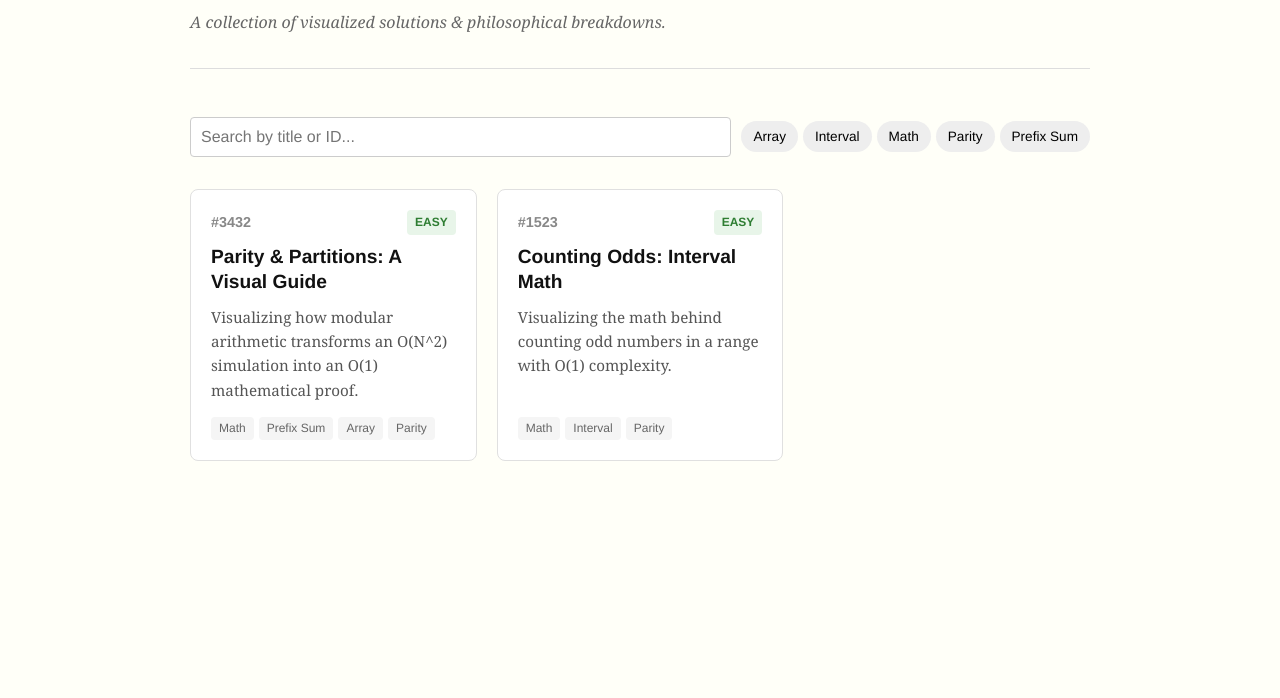
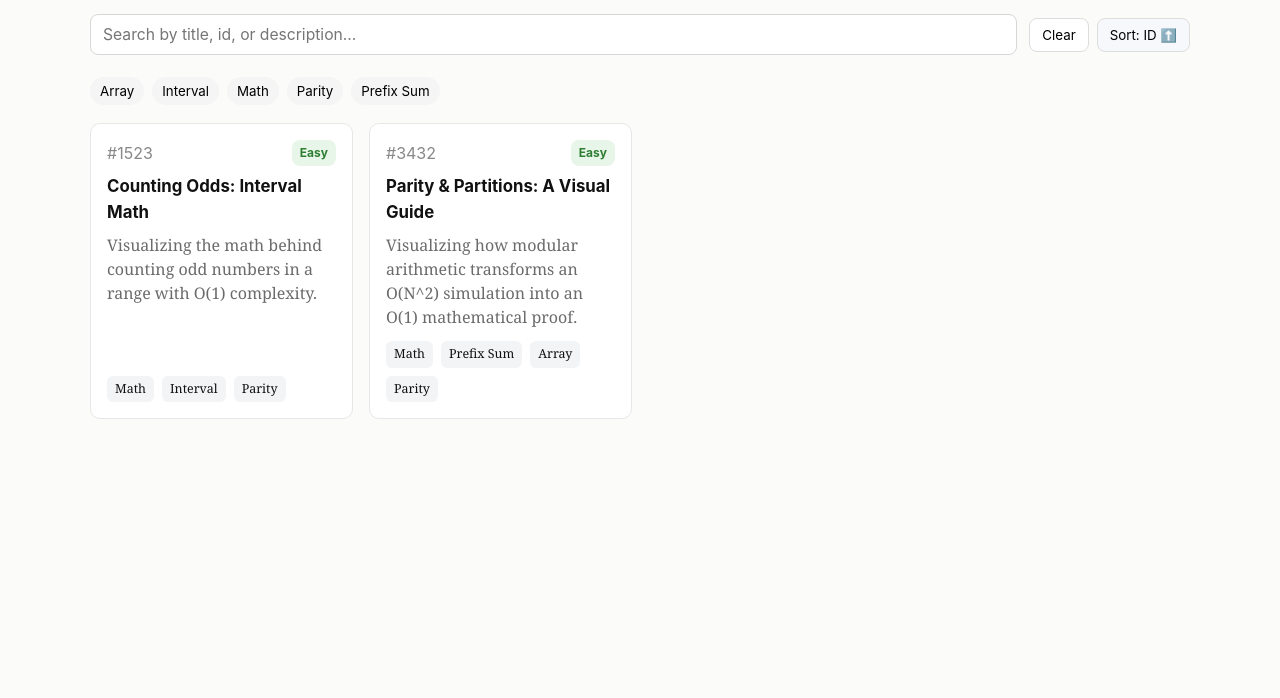
Before and after one commit to linquert/linquert.github.io, a plain HTML site: page index.html in a window 1280 px wide. Shown: the part 102-800 px from the top of the page. Drawn offline with Linux system fonts and the light colour scheme.

Commit message:
Refactor index.html for improved structure and styling
Updated HTML structure, improved styling, and enhanced accessibility features. Added meta description and refined layout for better usability.

```diff
--- a/index.html
+++ b/index.html
@@ -1,270 +1,235 @@
-<!DOCTYPE html>
+<!doctype html>
 <html lang="en">
 <head>
-    <meta charset="UTF-8">
-    <meta name="viewport" content="width=device-width, initial-scale=1.0">
-    <title>Algorithm Notes</title>
+  <meta charset="utf-8" />
+  <meta name="viewport" content="width=device-width,initial-scale=1" />
+  <title>Algorithm Notebook — Index</title>
+  <meta name="description" content="Searchable index of algorithm solutions with accessible filtering, highlighting, and safe rendering." />
   <style>
-        :root {
-            --bg-color: #fffff8;
-            --text-color: #111;
-            --accent-color: #D64545;
-            --secondary-color: #2E86C1;
-            --font-body: 'Georgia', 'Times New Roman', serif;
-            --font-head: 'Helvetica Neue', Helvetica, Arial, sans-serif;
+    :root{
+      --bg:#fbfbf9; --card:#fff; --muted:#6b6b6b; --accent:#2E86C1; --radius:10px; --maxw:1100px;
+      --font-head: 'Inter', system-ui, -apple-system, 'Segoe UI', Roboto, Helvetica, Arial;
+      --font-body: Georgia, 'Times New Roman', serif;
     }
+    *{box-sizing:border-box}
+    body{margin:0;padding:24px;background:var(--bg);color:#111;font-family:var(--font-body);line-height:1.5}
+    .container{max-width:var(--maxw);margin:0 auto}
+    header{display:flex;flex-direction:column;gap:6px;margin-bottom:18px}
+    h1{font-family:var(--font-head);font-size:1.9rem;margin:0}
+    .subtitle{color:var(--muted);font-size:0.95rem}
 
-        body {
-            background-color: var(--bg-color);
-            color: var(--text-color);
-            font-family: var(--font-body);
-            line-height: 1.6;
-            margin: 0;
-            padding: 2rem;
-        }
+    /* controls */
+    .controls{display:flex;gap:12px;align-items:center;margin:18px 0 22px;flex-wrap:wrap}
+    .search{display:flex;flex:1;min-width:220px}
+    input[type="search"]{flex:1;padding:10px 12px;border-radius:8px;border:1px solid #d7d7d7;font-size:0.98rem;font-family:var(--font-head);outline-offset:3px}
+    input[type="search"]:focus{box-shadow:0 0 0 4px rgba(46,134,193,0.08);border-color:var(--accent)}
+    .controls .btn{padding:8px 12px;border-radius:8px;border:1px solid #ddd;background:#fff;cursor:pointer;font-family:var(--font-head)}
+    .controls .btn.secondary{background:#f6f8fb}
 
-        header {
-            max-width: 900px;
-            margin: 0 auto 3rem auto;
-            border-bottom: 1px solid #ddd;
-            padding-bottom: 1rem;
-        }
+    /* tagbar */
+    .tagbar{display:flex;gap:8px;flex-wrap:wrap;align-items:center}
+    .tag{background:#f5f5f5;padding:6px 10px;border-radius:999px;border:0;font-family:var(--font-head);cursor:pointer}
+    .tag[aria-pressed="true"]{background:var(--accent);color:#fff;box-shadow:0 2px 8px rgba(46,134,193,0.12)}
 
-        h1 {
-            font-family: var(--font-head);
-            font-size: 2.5rem;
-            margin: 0;
-        }
+    /* grid */
+    .grid{display:grid;grid-template-columns:repeat(auto-fill,minmax(260px,1fr));gap:16px}
+    .card{background:var(--card);padding:16px;border-radius:var(--radius);border:1px solid #e7e7e7;display:flex;flex-direction:column;min-height:140px;text-decoration:none;color:inherit}
+    .card:hover{transform:translateY(-3px);box-shadow:0 8px 24px rgba(0,0,0,0.05)}
+    .card .meta{display:flex;justify-content:space-between;align-items:center;margin-bottom:8px}
+    .id{font-family:var(--font-head);color:#888}
+    .difficulty{font-family:var(--font-head);font-weight:700;font-size:0.75rem;padding:4px 8px;border-radius:8px}
+    .diff-easy{background:#e8f5e9;color:#2e7d32}
+    .diff-medium{background:#fff3e0;color:#ef6c00}
+    .diff-hard{background:#ffebee;color:#c62828}
+    h2{font-family:var(--font-head);font-size:1.05rem;margin:0 0 8px}
+    p.desc{margin:0 0 12px;color:var(--muted);flex:1}
+    .tags{display:flex;gap:8px;flex-wrap:wrap}
+    .tag-pill{background:#f2f4f6;padding:4px 8px;border-radius:6px;font-size:0.78rem}
 
-        /* --- Filtering Section --- */
-        .controls {
-            max-width: 900px;
-            margin: 0 auto 2rem auto;
-            display: flex;
-            gap: 10px;
-            flex-wrap: wrap;
-            align-items: center;
-        }
+    /* utilities */
+    .controls-small{display:flex;gap:8px}
+    .no-results{padding:14px;border-radius:10px;background:#fff7f5;border:1px solid #f2d6d4;color:#7a2922}
+    mark{background: #ffd54f; color: #111; padding:0 2px;border-radius:2px}
 
-        input[type="text"] {
-            padding: 10px;
-            border: 1px solid #ccc;
-            border-radius: 4px;
-            font-family: var(--font-head);
-            font-size: 1rem;
-            flex-grow: 1;
-        }
-
-        .tag-filter {
-            background: #eee;
-            border: none;
-            padding: 8px 12px;
-            border-radius: 20px;
-            cursor: pointer;
-            font-family: var(--font-head);
-            font-size: 0.85rem;
-            transition: all 0.2s;
-        }
-
-        .tag-filter:hover { background: #ddd; }
-        .tag-filter.active { background: var(--secondary-color); color: white; }
-
-        /* --- Grid Layout --- */
-        .grid {
-            max-width: 900px;
-            margin: 0 auto;
-            display: grid;
-            grid-template-columns: repeat(auto-fill, minmax(280px, 1fr));
-            gap: 20px;
-        }
-
-        .card {
-            background: white;
-            border: 1px solid #e0e0e0;
-            border-radius: 8px;
-            padding: 20px;
-            transition: transform 0.2s, box-shadow 0.2s;
-            text-decoration: none;
-            color: inherit;
-            display: flex;
-            flex-direction: column;
-        }
-
-        .card:hover {
-            transform: translateY(-3px);
-            box-shadow: 0 5px 15px rgba(0,0,0,0.08);
-            border-color: var(--secondary-color);
-        }
-
-        .card-header {
-            display: flex;
-            justify-content: space-between;
-            align-items: center;
-            margin-bottom: 10px;
-        }
-
-        .card-id {
-            font-family: var(--font-head);
-            font-weight: bold;
-            color: #888;
-            font-size: 0.9rem;
-        }
-
-        .difficulty {
-            font-family: var(--font-head);
-            font-size: 0.75rem;
-            padding: 3px 8px;
-            border-radius: 4px;
-            font-weight: bold;
-            text-transform: uppercase;
-        }
-
-        .diff-easy { background: #e8f5e9; color: #2e7d32; }
-        .diff-medium { background: #fff3e0; color: #ef6c00; }
-        .diff-hard { background: #ffebee; color: #c62828; }
-
-        .card h2 {
-            font-family: var(--font-head);
-            font-size: 1.2rem;
-            margin: 0 0 10px 0;
-            line-height: 1.3;
-        }
-
-        .card p {
-            font-size: 0.95rem;
-            color: #555;
-            margin: 0 0 15px 0;
-            flex-grow: 1;
-        }
-
-        .card-tags {
-            display: flex;
-            flex-wrap: wrap;
-            gap: 5px;
-        }
-
-        .tag {
-            font-family: var(--font-head);
-            font-size: 0.75rem;
-            background: #f5f5f5;
-            padding: 2px 8px;
-            border-radius: 4px;
-            color: #666;
+    @media (max-width:520px){
+      .controls{flex-direction:column;align-items:stretch}
+      .search{order:1}
     }
   </style>
 </head>
 <body>
-
+  <div class="container">
     <header>
       <h1>Algorithm Notebook</h1>
-    <p style="color: #666; font-style: italic;">A collection of visualized solutions & philosophical breakdowns.</p>
+      <div class="subtitle">Search, filter and browse algorithm solutions — accessible, safe, and fast.</div>
     </header>
 
-<div class="controls">
-    <input type="text" id="search-box" placeholder="Search by title or ID...">
-    <!-- Tags will be injected here by JS -->
-    <div id="tag-container" style="display:flex; gap:5px;"></div>
+    <div class="controls" role="region" aria-label="Controls">
+      <div class="search" role="search">
+        <input id="searchBox" type="search" placeholder="Search by title, id, or description..." aria-label="Search solutions" />
       </div>
 
-<div class="grid" id="solution-grid">
-    <!-- Cards injected here -->
+      <div class="controls-small">
+        <button id="clearBtn" class="btn" title="Clear filters">Clear</button>
+        <button id="sortBtn" class="btn secondary" title="Toggle sort order">Sort: ID ⬆️</button>
+      </div>
+    </div>
+
+    <div id="tagBar" class="tagbar" role="toolbar" aria-label="Filter by tags"></div>
+
+    <main style="margin-top:18px">
+      <div id="results" class="grid" aria-live="polite" aria-busy="false"></div>
+      <div id="noResults" class="no-results" style="display:none;margin-top:12px">No solutions found. Try clearing filters.</div>
+    </main>
   </div>
 
   <script>
+    /* Improved index.html script
+       - Safely fetches data.json
+       - Uses DOM APIs (no innerHTML for untrusted content)
+       - Debounced search, tag multi-select, highlighting, sorting
+    */
+
+    const DATA_URL = 'data.json';
     let allData = [];
-    let activeTag = null;
+    let activeTags = new Set();
+    let sortAsc = true; // true => ascending by numeric id when possible
 
-    async function loadSolutions() {
-        try {
-            const response = await fetch('data.json');
-            if (!response.ok) throw new Error("Could not load data.json");
-            allData = await response.json();
+    const el = {
+      search: document.getElementById('searchBox'),
+      tagBar: document.getElementById('tagBar'),
+      results: document.getElementById('results'),
+      noResults: document.getElementById('noResults'),
+      clearBtn: document.getElementById('clearBtn'),
+      sortBtn: document.getElementById('sortBtn')
+    };
 
-            generateTags();
-            renderGrid(allData);
-        } catch (error) {
-            console.error(error);
-            document.getElementById('solution-grid').innerHTML = `<p>Error loading solutions. Did you run <code>python generate_index.py</code>?</p>`;
-        }
+    // Utility: escape regex special chars
+    function escapeRegExp(string){
+      return string.replace(/[.*+?^${}()|[\\]\\]/g, '\\$&');
     }
 
-    function generateTags() {
-        const tags = new Set();
-        allData.forEach(item => item.tags.forEach(t => tags.add(t)));
+    // Safe highlight: returns DocumentFragment with mark around matches
+    function highlightText(text, query){
+      const frag = document.createDocumentFragment();
+      if(!query){ frag.appendChild(document.createTextNode(text)); return frag; }
+      const q = escapeRegExp(query);
+      const re = new RegExp(q, 'gi');
+      let lastIndex = 0;
+      let m;
+      while((m = re.exec(text))){
+        if(m.index > lastIndex){
+          frag.appendChild(document.createTextNode(text.slice(lastIndex, m.index)));
+        }
+        const mark = document.createElement('mark');
+        mark.textContent = m[0];
+        frag.appendChild(mark);
+        lastIndex = re.lastIndex;
+      }
+      if(lastIndex < text.length) frag.appendChild(document.createTextNode(text.slice(lastIndex)));
+      return frag;
+    }
 
-        const container = document.getElementById('tag-container');
-        Array.from(tags).sort().forEach(tag => {
+    // Render a single card safely
+    function renderCard(item, query){
+      const a = document.createElement('a');
+      a.className = 'card';
+      a.href = item.path || '#';
+      a.setAttribute('rel', 'noopener noreferrer');
+
+      const meta = document.createElement('div'); meta.className = 'meta';
+      const idSpan = document.createElement('div'); idSpan.className = 'id'; idSpan.textContent = `#${item.id || ''}`;
+      const diff = document.createElement('div'); diff.className = 'difficulty ' + (item.difficulty ? ('diff-' + item.difficulty.toLowerCase()) : '');
+      diff.textContent = item.difficulty || '';
+      meta.appendChild(idSpan); meta.appendChild(diff);
+
+      const h2 = document.createElement('h2'); h2.appendChild(highlightText(item.title || '', query));
+      const p = document.createElement('p'); p.className = 'desc'; p.appendChild(highlightText(item.description || '', query));
+
+      const tagWrap = document.createElement('div'); tagWrap.className = 'tags';
+      (Array.isArray(item.tags) ? item.tags : []).forEach(t => {
+        const span = document.createElement('span'); span.className = 'tag-pill'; span.textContent = t; tagWrap.appendChild(span);
+      });
+
+      a.appendChild(meta); a.appendChild(h2); a.appendChild(p); a.appendChild(tagWrap);
+      return a;
+    }
+
+    // Build unique sorted tag list and render tag buttons
+    function buildTagBar(data){
+      const set = new Set();
+      data.forEach(it => (Array.isArray(it.tags) ? it.tags.forEach(t => set.add(t)) : undefined));
+      const tags = Array.from(set).sort((a,b) => a.localeCompare(b, undefined, {sensitivity:'base'}));
+      el.tagBar.innerHTML = '';
+      tags.forEach(tag => {
         const btn = document.createElement('button');
-            btn.className = 'tag-filter';
-            btn.innerText = tag;
-            btn.onclick = () => toggleTag(tag, btn);
-            container.appendChild(btn);
+        btn.className = 'tag'; btn.type = 'button'; btn.textContent = tag;
+        btn.setAttribute('aria-pressed', 'false');
+        btn.addEventListener('click', () => {
+          if(activeTags.has(tag)){
+            activeTags.delete(tag); btn.setAttribute('aria-pressed','false');
+          } else { activeTags.add(tag); btn.setAttribute('aria-pressed','true'); }
+          triggerFilter();
+        });
+        el.tagBar.appendChild(btn);
       });
     }
 
-    function toggleTag(tag, btnElement) {
-        const buttons = document.querySelectorAll('.tag-filter');
+    // Filtering logic
+    function filterAndRender(){
+      const q = (el.search.value || '').trim().toLowerCase();
+      // filter
+      let filtered = allData.filter(item => {
+        const matchesQuery = !q || [item.title, item.id, item.description].some(field => (field || '').toString().toLowerCase().includes(q));
+        const matchesTags = activeTags.size === 0 || (Array.isArray(item.tags) && Array.from(activeTags).every(t => item.tags.includes(t)));
+        return matchesQuery && matchesTags;
+      });
 
-        if (activeTag === tag) {
-            // Deactivate
-            activeTag = null;
-            btnElement.classList.remove('active');
-        } else {
-            // Activate new
-            buttons.forEach(b => b.classList.remove('active'));
-            activeTag = tag;
-            btnElement.classList.add('active');
-        }
-        filterData();
+      // sort
+      filtered.sort((a,b) => {
+        const ai = parseInt(a.id,10); const bi = parseInt(b.id,10);
+        if(!isNaN(ai) && !isNaN(bi)) return sortAsc ? ai - bi : bi - ai;
+        const as = (a.id||'').toString().toLowerCase(); const bs = (b.id||'').toString().toLowerCase();
+        return sortAsc ? as.localeCompare(bs) : bs.localeCompare(as);
+      });
+
+      // render
+      el.results.innerHTML = '';
+      if(filtered.length === 0){ el.noResults.style.display = 'block'; return; }
+      el.noResults.style.display = 'none';
+      const qForHighlight = q;
+      filtered.forEach(item => el.results.appendChild(renderCard(item, qForHighlight)));
     }
 
-    function filterData() {
-        const query = document.getElementById('search-box').value.toLowerCase();
+    // debounce helper
+    function debounce(fn, ms){ let t; return (...a)=>{ clearTimeout(t); t = setTimeout(()=>fn(...a), ms); }; }
+    const triggerFilter = debounce(filterAndRender, 180);
 
-        const filtered = allData.filter(item => {
-            const matchesSearch = item.title.toLowerCase().includes(query) ||
-                                  item.id.includes(query) ||
-                                  item.description.toLowerCase().includes(query);
-            const matchesTag = activeTag ? item.tags.includes(activeTag) : true;
+    // wire controls
+    el.search.addEventListener('input', ()=> triggerFilter());
+    el.clearBtn.addEventListener('click', ()=>{ el.search.value=''; activeTags.clear(); Array.from(el.tagBar.querySelectorAll('[aria-pressed]')).forEach(b=>b.setAttribute('aria-pressed','false')); triggerFilter(); });
+    el.sortBtn.addEventListener('click', ()=>{ sortAsc = !sortAsc; el.sortBtn.textContent = 'Sort: ID ' + (sortAsc ? '⬆️' : '⬇️'); triggerFilter(); });
 
-            return matchesSearch && matchesTag;
-        });
-
-        renderGrid(filtered);
+    // fetch data and initialize
+    async function init(){
+      el.results.setAttribute('aria-busy','true');
+      try{
+        const resp = await fetch(DATA_URL, {cache:'no-cache'});
+        if(!resp.ok) throw new Error('Failed to load data.json');
+        allData = await resp.json();
+        if(!Array.isArray(allData)) allData = [];
+        buildTagBar(allData);
+        filterAndRender();
+      }catch(err){
+        el.results.innerHTML = '';
+        el.noResults.style.display = 'block';
+        el.noResults.textContent = 'Error loading index: ' + err.message;
+        console.error(err);
+      }finally{ el.results.setAttribute('aria-busy','false'); }
     }
 
-    function renderGrid(items) {
-        const grid = document.getElementById('solution-grid');
-        grid.innerHTML = '';
-
-        items.forEach(item => {
-            const diffClass = `diff-${item.difficulty.toLowerCase()}`;
-
-            const card = document.createElement('a');
-            card.href = item.path;
-            card.className = 'card';
-
-            card.innerHTML = `
-                <div class="card-header">
-                    <span class="card-id">#${item.id}</span>
-                    <span class="difficulty ${diffClass}">${item.difficulty}</span>
-                </div>
-                <h2>${item.title}</h2>
-                <p>${item.description}</p>
-                <div class="card-tags">
-                    ${item.tags.map(t => `<span class="tag">${t}</span>`).join('')}
-                </div>
-            `;
-            grid.appendChild(card);
-        });
-    }
-
-    // Event Listeners
-    document.getElementById('search-box').addEventListener('input', filterData);
-
-    // Init
-    loadSolutions();
+    // kick off
+    init();
   </script>
-
 </body>
 </html>
```
Lines whose indentation alone changed are shown as unchanged.
